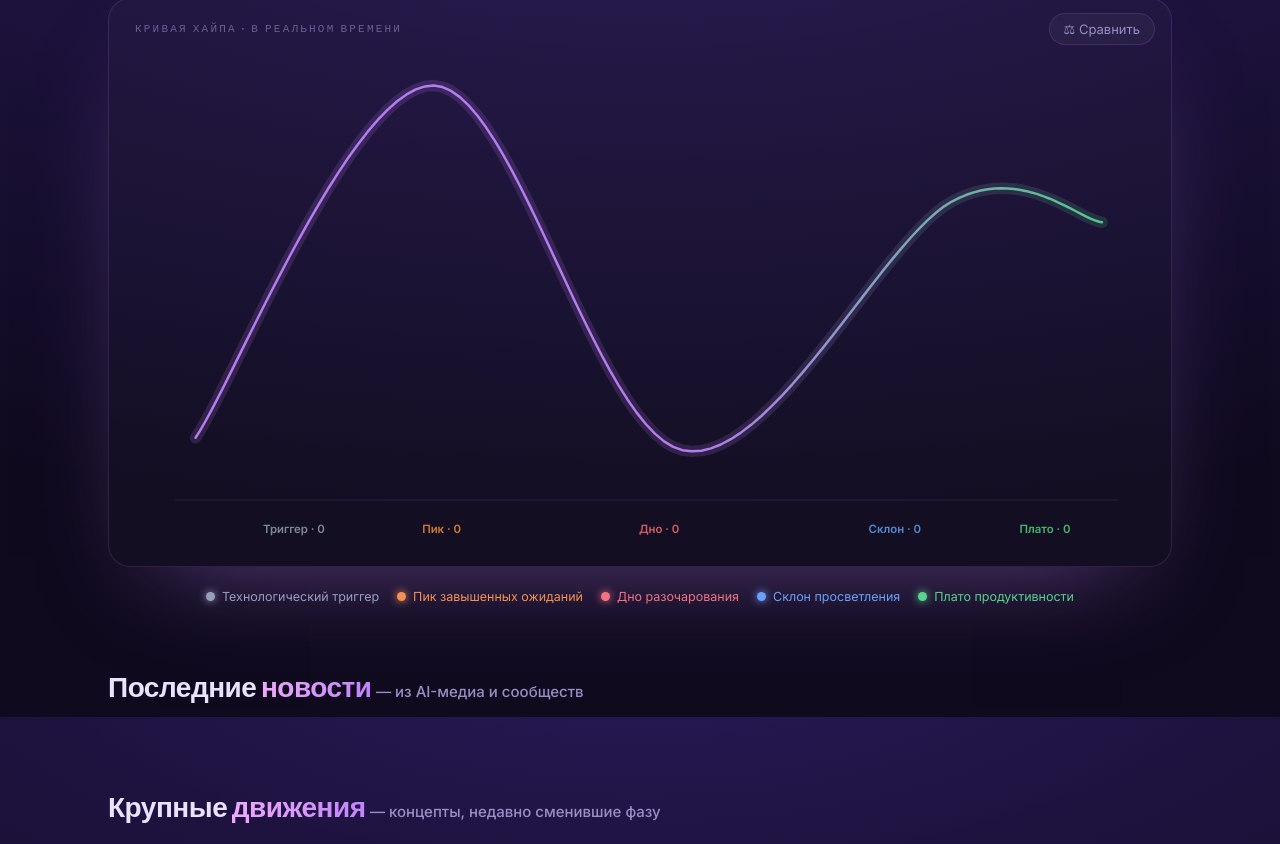
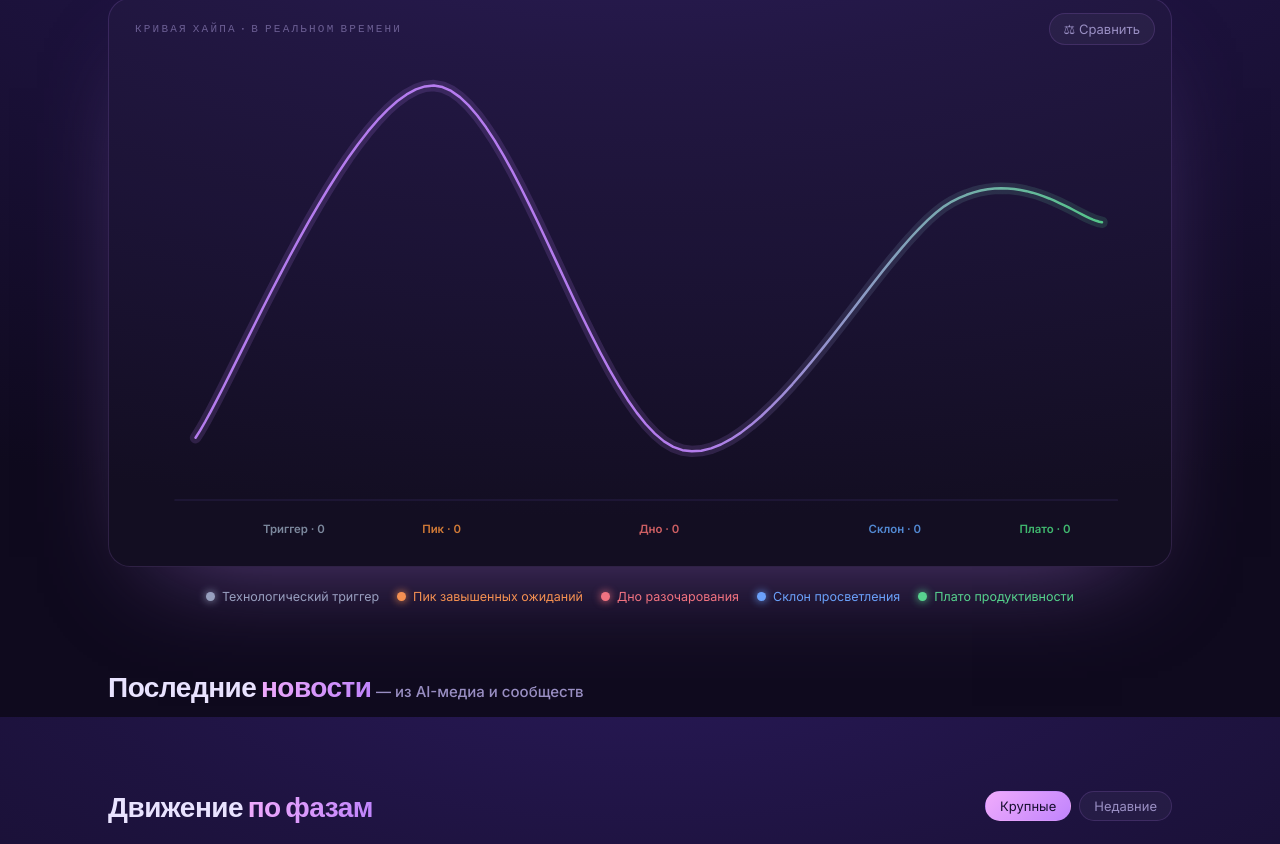
Before and after one commit to mkhlsokolenko-ai/julia-hype, a website built with Vite: page index.html in a window 1280 px wide. Shown: the part 883-1727 px from the top of the page. Built offline with nearby package versions, Linux system fonts and the light colour scheme; no server answers.

Commit message:
Add files via upload

```diff
--- a/index.html
+++ b/index.html
@@ -77,6 +77,12 @@
     .movers-h { font-family: 'Plus Jakarta Sans', sans-serif; font-weight: 800; font-size: 28px; letter-spacing: -.5px; }
     .movers-h .em { background: linear-gradient(96deg,#F0ABFC,#C084FC); -webkit-background-clip: text; background-clip: text; color: transparent; }
     .movers-h .movers-sub { font-family: 'Inter', sans-serif; font-weight: 500; font-size: 15px; letter-spacing: 0; color: var(--muted); }
+    .movers-top { display: flex; align-items: center; justify-content: space-between; gap: 14px; flex-wrap: wrap; margin-bottom: 14px; }
+    .mv-tabs { display: flex; gap: 8px; flex: none; }
+    .mv-tab { background: rgba(255,255,255,.04); border: 1px solid var(--border); color: var(--muted); border-radius: 999px;
+      padding: 6px 14px; font-family: inherit; font-size: 13px; cursor: pointer; transition: all .15s; }
+    .mv-tab:hover { border-color: rgba(192,132,252,.45); color: var(--text); }
+    .mv-tab.on { background: linear-gradient(135deg,#F0ABFC,#C084FC); color: #160E2E; border-color: transparent; }
     .movers-grid { display: grid; grid-template-columns: repeat(auto-fill, minmax(280px, 1fr)); gap: 14px; margin-top: 20px; }
     .mv-card { display: flex; flex-direction: column; gap: 12px; padding: 20px 22px; border-radius: 16px;
       background: rgba(255,255,255,.025); border: 1px solid var(--border); text-decoration: none; color: var(--text); transition: border-color .15s, transform .15s; }
@@ -307,7 +313,13 @@
     </section>
 
     <section class="movers">
-      <h2 class="movers-h">Крупные <span class="em">движения</span> <span class="movers-sub">— концепты, недавно сменившие фазу</span></h2>
+      <div class="movers-top">
+        <h2 class="movers-h">Движение <span class="em">по фазам</span></h2>
+        <div class="mv-tabs">
+          <button class="mv-tab on" data-mode="big" type="button">Крупные</button>
+          <button class="mv-tab" data-mode="recent" type="button">Недавние</button>
+        </div>
+      </div>
       <div class="movers-grid" id="movers"></div>
     </section>
   </div>
```
